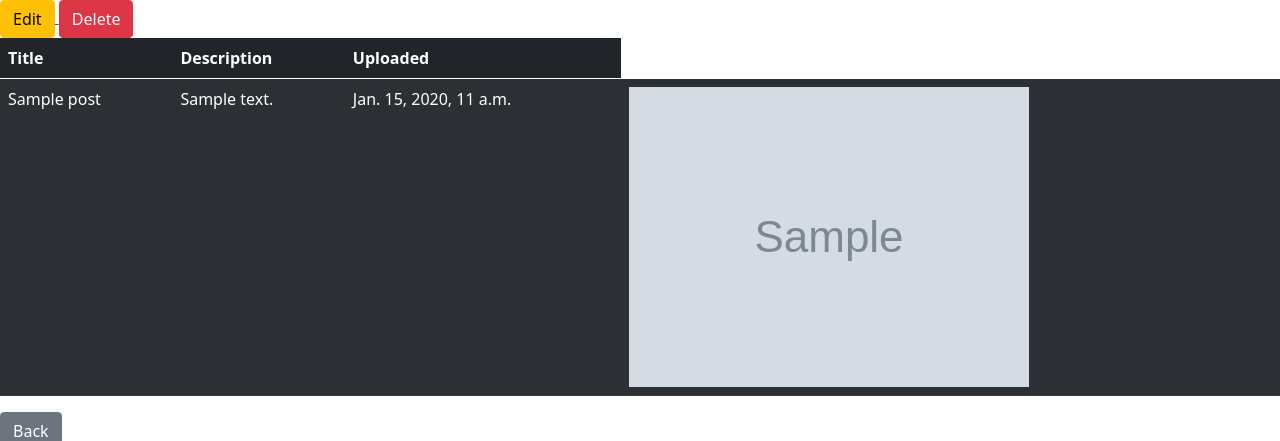
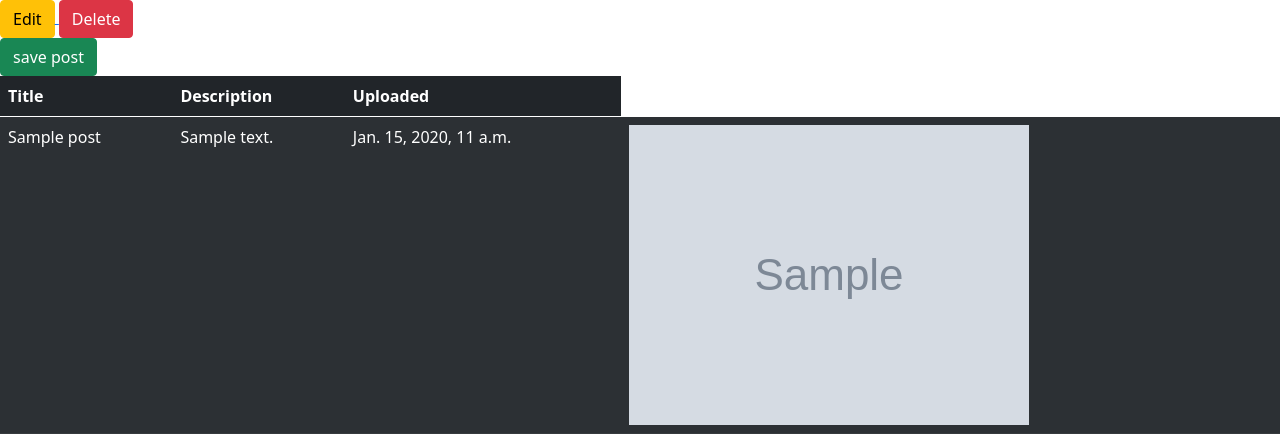
Before and after one commit to adagun/ImageSharingProject, a Django app: page /post/1/ in a window 1280 px wide. Shown: the top 441 px of the page. Run offline with Django 3.2, Linux system fonts and the light colour scheme; a user stored in the database is signed in; tables that the repository leaves empty hold one stand-in row (values such as "Sample post"); grey boxes marked "Sample" are stand-in pictures.

Commit message:
flyttat save button to post page

```diff
--- a/sharingapp/templates/posts/post.html
+++ b/sharingapp/templates/posts/post.html
@@ -21,6 +21,7 @@
                 <td>{{post.description}}</td>
                 <td>{{post.uploaded}}</td>
 
+                <a href="{% url 'save_post' post.id%}"><button type="button" class="btn btn-success">save post</button></a>
 
 
 
--- a/sharingapp/templates/posts/posts.html
+++ b/sharingapp/templates/posts/posts.html
@@ -28,9 +28,7 @@
                 <td>
                 <a href="{% url 'post' post.id%}"><button type="button" class="btn btn-success">View post</button></a>
 
-                <a href="{% url 'save_post' post.id%}"><button type="button" class="btn btn-success">save post</button></a>
                 </td>
-
         {% endfor %}
         </table>
             </div>
--- a/sharingapp/views.py
+++ b/sharingapp/views.py
@@ -10,8 +10,6 @@ from django.db.models import Q
 from .forms import PostForm
 from django.views.generic.list import ListView
 from django.contrib.auth.mixins import LoginRequiredMixin
-
-
 # Create your views here.
 
 def indexView(request):
@@ -100,5 +98,5 @@ def savePost(request, Id):
         savedImages.user=request.user
         savedImages.post=post
         savedImages.save()
-        return redirect("posts")
-    return redirect("posts")
+        return redirect(f"/post/{post.id}")
+    return redirect(f"/post/{post.id}")
```
